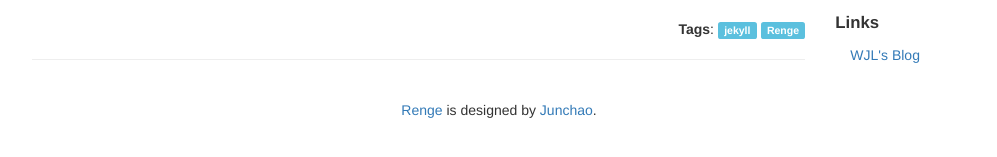
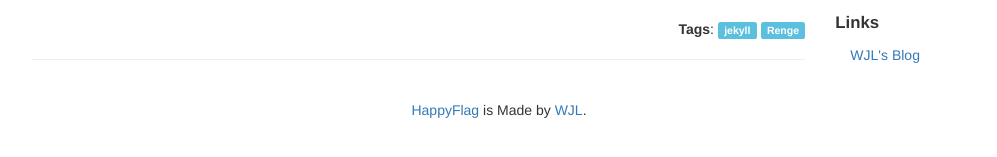
Before and after one commit to happyflag/happyflag.github.io, a Jekyll site: the page built from index.html, in a window 1280 px wide. Shown: the part 538-695 px from the top of the page, without its empty margins (141-1138 px from the left). Built offline with Jekyll 4.4.1, drawn with Linux system fonts in a browser that asks for light colours; the list of posts is cut into pages by our own code.

Commit message:
20181021-10

```diff
--- a/_includes/footer.html
+++ b/_includes/footer.html
@@ -1,8 +1,8 @@
 <!-- footer -->
 <div class="col-xs-12 span9">
   <p class="text-center">
-    <a href="https://github.com/billyfish152/Renge">Renge</a> is designed by
-    <a href="https://www.junchaowang.com">Junchao</a>.</p></div>
+    <a href="https://github.com/happyflag.github.io">HappyFlag</a> is Made by
+    <a href="https://happyflag.github.io">WJL</a>.</p></div>
 </div>
 </div>
 <script src="https://code.jquery.com/jquery.js"></script>
```
